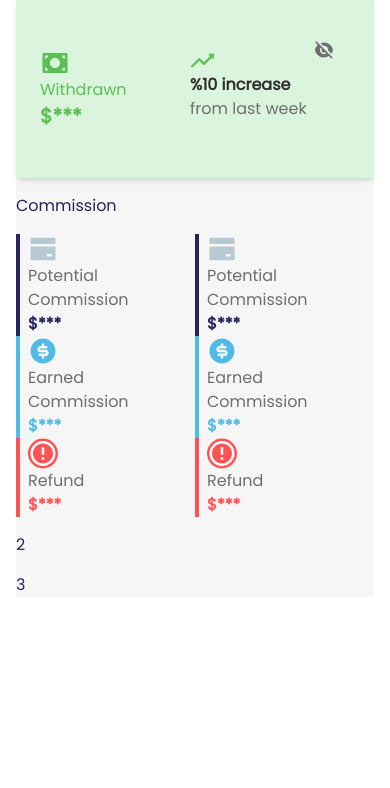
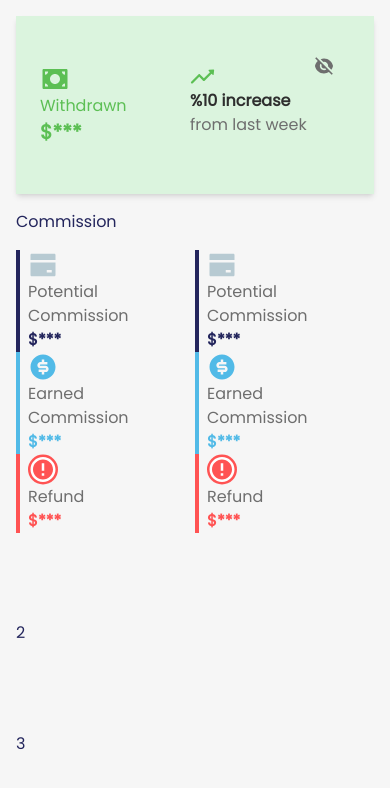
Before and after one commit to arianbod/nextjs-tailwind-dashboard-components, a Next.js app: page / in a window 390 px wide. Shown: the top 788 px of the page. Built offline with nearby package versions, Linux system fonts and the light colour scheme.

Commit message:
make correct responsive

```diff
--- a/app/page.js
+++ b/app/page.js
@@ -3,7 +3,7 @@ import { Withdrawn } from '@/components'
 export default function Home() {
   return (
     <main>
-      <div className="bg-pLightGrey text-primary font-poppins grid sm:grid-cols-1 md:grid-cols-2 lg:grid-cols-3 gap-4 mx-4">
+      <div className="h-screen bg-pLightGrey text-primary font-poppins grid sm:grid-cols-1 lg:grid-cols-2 xl:grid-cols-3 gap-4 p-4">
         <div>
           <Withdrawn />
         </div>
```
